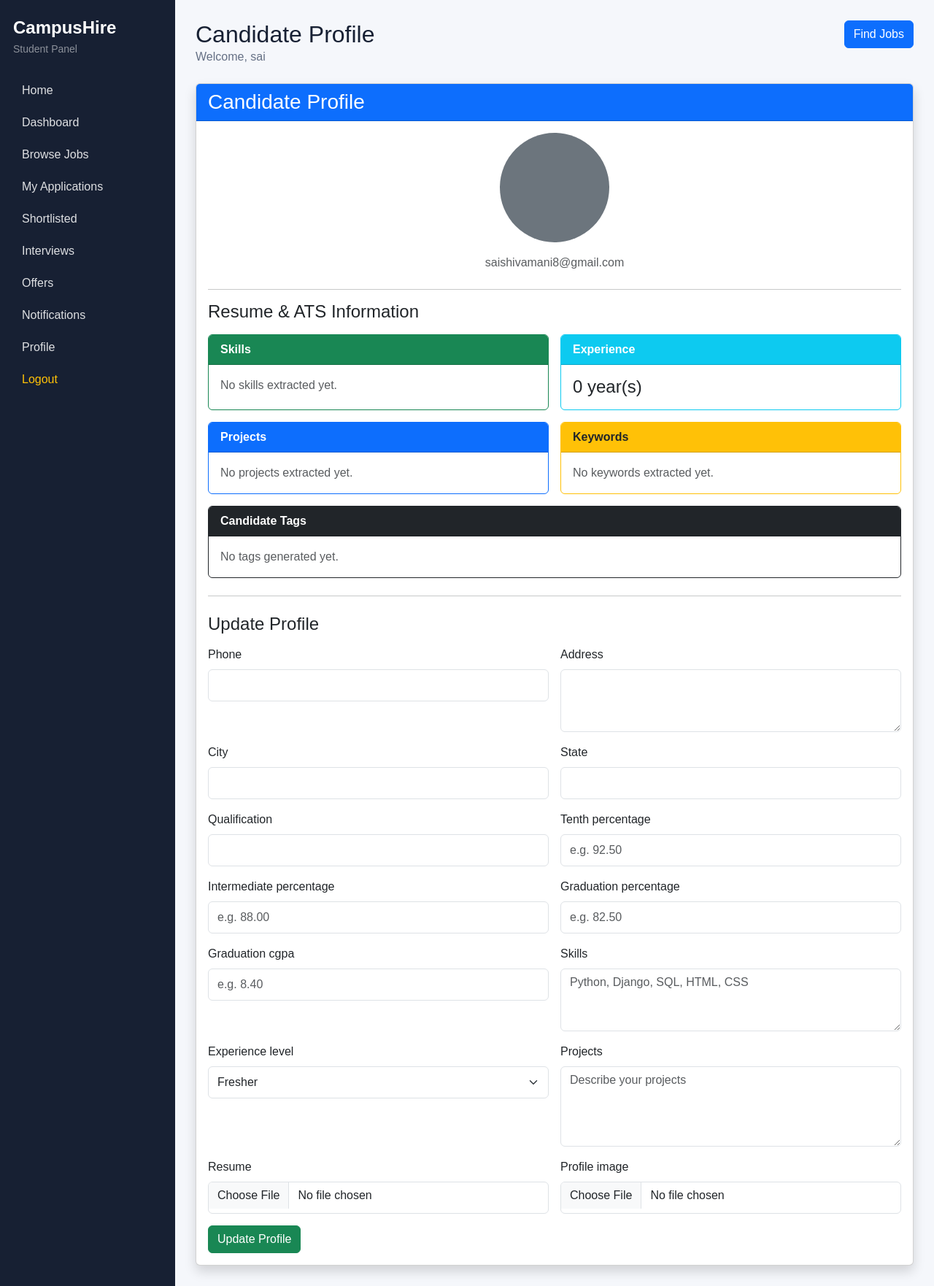
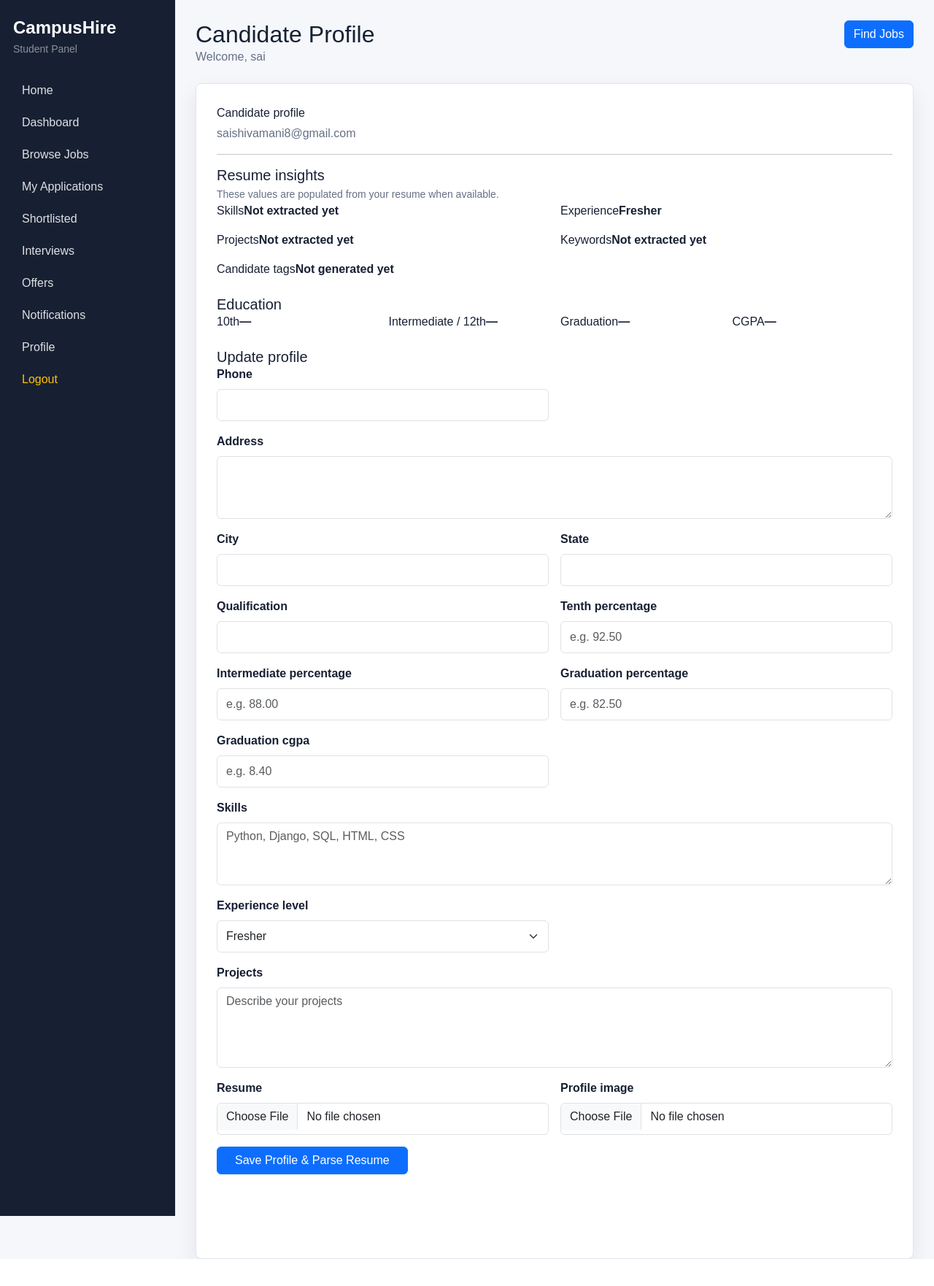
Before and after one commit to hemalatha-singaram/job-portal, a Django app: page /candidate/profile/ in a window 1280 px wide. Shown: the whole page at 73% size. After the commit the page ends 1725 px from the top, so only its background shows below. Run offline with Django 5.2, Linux system fonts and the light colour scheme; a user stored in the database is signed in; data comes from the database, SQL or seed files in the repository; data that the repository does not hold is empty.

Commit message:
Redesign candidate profile with education and resume insights

```diff
--- a/candidate/templates/candidate/profile.html
+++ b/candidate/templates/candidate/profile.html
@@ -3,261 +3,53 @@
 {% block page_title %}Candidate Profile{% endblock %}
 
 {% block content %}
-
-<div class="card shadow">
-
-    <!-- Header -->
-    <div class="card-header bg-primary text-white">
-        <h3 class="mb-0">Candidate Profile</h3>
+<div class="portal-card">
+    <div class="profile-head">
+        {% if profile.profile_image %}
+            <img src="{{ profile.profile_image.url }}" class="profile-avatar" alt="Profile">
+        {% else %}
+            <div class="profile-avatar profile-initial">{{ user.first_name|first|upper }}</div>
+        {% endif %}
+        <div>
+            <span class="eyebrow">Candidate profile</span>
+            <h3 class="fw-bold mb-1">{{ user.first_name }} {{ user.last_name }}</h3>
+            <p class="text-muted-soft mb-0">{{ user.email }}</p>
+        </div>
     </div>
 
-    <div class="card-body">
+    <hr>
 
-        <!-- Profile Image and Basic Information -->
-        <div class="text-center mb-4">
-
-            {% if user.candidateprofile.profile_image %}
-
-                <img
-                    src="{{ user.candidateprofile.profile_image.url }}"
-                    width="150"
-                    height="150"
-                    class="rounded-circle border border-3"
-                    style="object-fit: cover;"
-                >
-
-            {% else %}
-
-                <div
-                    class="rounded-circle bg-secondary text-white
-                           d-flex align-items-center justify-content-center mx-auto"
-                    style="width:150px; height:150px; font-size:50px;"
-                >
-                    {{ user.first_name|first|upper }}
-                </div>
-
-            {% endif %}
-
-            <h3 class="mt-3">
-                {{ user.first_name }} {{ user.last_name }}
-            </h3>
-
-            <p class="text-muted">
-                {{ user.email }}
-            </p>
-
-        </div>
-
-        <hr>
-
-        <!-- ATS / Resume Information -->
-        <h4 class="mb-3">Resume & ATS Information</h4>
-
-        <div class="row g-3">
-
-            <!-- Skills -->
-            <div class="col-md-6">
-
-                <div class="card border-success h-100">
-
-                    <div class="card-header bg-success text-white">
-                        <strong>Skills</strong>
-                    </div>
-
-                    <div class="card-body">
-
-                        {% if user.candidateprofile.skills %}
-
-                            <p class="mb-0">
-                                {{ user.candidateprofile.skills }}
-                            </p>
-
-                        {% else %}
-
-                            <p class="text-muted mb-0">
-                                No skills extracted yet.
-                            </p>
-
-                        {% endif %}
-
-                    </div>
-
-                </div>
-
-            </div>
-
-
-            <!-- Experience -->
-            <div class="col-md-6">
-
-                <div class="card border-info h-100">
-
-                    <div class="card-header bg-info text-white">
-                        <strong>Experience</strong>
-                    </div>
-
-                    <div class="card-body">
-
-                        <h4 class="mb-0">
-                            {{ user.candidateprofile.experience }}
-                            year(s)
-                        </h4>
-
-                    </div>
-
-                </div>
-
-            </div>
-
-
-            <!-- Projects -->
-            <div class="col-md-6">
-
-                <div class="card border-primary h-100">
-
-                    <div class="card-header bg-primary text-white">
-                        <strong>Projects</strong>
-                    </div>
-
-                    <div class="card-body">
-
-                        {% if user.candidateprofile.projects %}
-
-                            <p class="mb-0">
-                                {{ user.candidateprofile.projects }}
-                            </p>
-
-                        {% else %}
-
-                            <p class="text-muted mb-0">
-                                No projects extracted yet.
-                            </p>
-
-                        {% endif %}
-
-                    </div>
-
-                </div>
-
-            </div>
-
-
-            <!-- Keywords -->
-            <div class="col-md-6">
-
-                <div class="card border-warning h-100">
-
-                    <div class="card-header bg-warning text-dark">
-                        <strong>Keywords</strong>
-                    </div>
-
-                    <div class="card-body">
-
-                        {% if user.candidateprofile.keywords %}
-
-                            <p class="mb-0">
-                                {{ user.candidateprofile.keywords }}
-                            </p>
-
-                        {% else %}
-
-                            <p class="text-muted mb-0">
-                                No keywords extracted yet.
-                            </p>
-
-                        {% endif %}
-
-                    </div>
-
-                </div>
-
-            </div>
-
-
-            <!-- Tags -->
-            <div class="col-12">
-
-                <div class="card border-dark">
-
-                    <div class="card-header bg-dark text-white">
-                        <strong>Candidate Tags</strong>
-                    </div>
-
-                    <div class="card-body">
-
-                        {% if user.candidateprofile.tags %}
-
-                            <p class="mb-0">
-                                {{ user.candidateprofile.tags }}
-                            </p>
-
-                        {% else %}
-
-                            <p class="text-muted mb-0">
-                                No tags generated yet.
-                            </p>
-
-                        {% endif %}
-
-                    </div>
-
-                </div>
-
-            </div>
-
-        </div>
-
-        <hr class="my-4">
-
-
-        <!-- Update Profile -->
-        <h4 class="mb-3">Update Profile</h4>
-
-        <form
-            method="POST"
-            enctype="multipart/form-data"
-            class="row g-3"
-        >
-
-            {% csrf_token %}
-
-            {% for field in form %}
-
-                <div class="col-md-6">
-
-                    <label class="form-label">
-                        {{ field.label }}
-                    </label>
-
-                    {{ field }}
-
-                    {% if field.errors %}
-
-                        <div class="text-danger small">
-                            {{ field.errors }}
-                        </div>
-
-                    {% endif %}
-
-                </div>
-
-            {% endfor %}
-
-            <div class="col-12">
-
-                <button
-                    type="submit"
-                    class="btn btn-success"
-                >
-                    Update Profile
-                </button>
-
-            </div>
-
-        </form>
-
+    <div class="section-heading">
+        <div><h5 class="mb-1">Resume insights</h5><p class="text-muted-soft small mb-0">These values are populated from your resume when available.</p></div>
+    </div>
+    <div class="row g-3 mb-4">
+        <div class="col-lg-6"><div class="info-tile"><span>Skills</span><strong>{{ profile.skills|default:'Not extracted yet' }}</strong></div></div>
+        <div class="col-lg-6"><div class="info-tile"><span>Experience</span><strong>{{ profile.experience_level }}{% if profile.experience %} · {{ profile.experience }} year(s){% endif %}</strong></div></div>
+        <div class="col-lg-6"><div class="info-tile"><span>Projects</span><strong>{{ profile.projects|default:'Not extracted yet' }}</strong></div></div>
+        <div class="col-lg-6"><div class="info-tile"><span>Keywords</span><strong>{{ profile.keywords|default:'Not extracted yet' }}</strong></div></div>
+        <div class="col-12"><div class="info-tile"><span>Candidate tags</span><strong>{{ profile.tags|default:'Not generated yet' }}</strong></div></div>
     </div>
 
+    <div class="section-heading"><h5 class="mb-0">Education</h5></div>
+    <div class="row g-3 mb-4">
+        <div class="col-md-3"><div class="stat-tile"><span>10th</span><strong>{% if profile.tenth_percentage %}{{ profile.tenth_percentage }}%{% else %}—{% endif %}</strong></div></div>
+        <div class="col-md-3"><div class="stat-tile"><span>Intermediate / 12th</span><strong>{% if profile.intermediate_percentage %}{{ profile.intermediate_percentage }}%{% else %}—{% endif %}</strong></div></div>
+        <div class="col-md-3"><div class="stat-tile"><span>Graduation</span><strong>{% if profile.graduation_percentage %}{{ profile.graduation_percentage }}%{% else %}—{% endif %}</strong></div></div>
+        <div class="col-md-3"><div class="stat-tile"><span>CGPA</span><strong>{% if profile.graduation_cgpa %}{{ profile.graduation_cgpa }}{% else %}—{% endif %}</strong></div></div>
+    </div>
+
+    <div class="section-heading"><h5 class="mb-0">Update profile</h5></div>
+    <form method="POST" enctype="multipart/form-data" class="row g-3">
+        {% csrf_token %}
+        {% for field in form %}
+        <div class="{% if field.name == 'address' or field.name == 'skills' or field.name == 'projects' %}col-12{% else %}col-md-6{% endif %}">
+            <label class="form-label fw-semibold">{{ field.label }}</label>
+            {{ field }}
+            {% if field.help_text %}<div class="form-text">{{ field.help_text }}</div>{% endif %}
+            {% if field.errors %}<div class="text-danger small">{{ field.errors }}</div>{% endif %}
+        </div>
+        {% endfor %}
+        <div class="col-12"><button type="submit" class="btn btn-primary px-4">Save Profile & Parse Resume</button></div>
+    </form>
 </div>
-
 {% endblock %}
```
